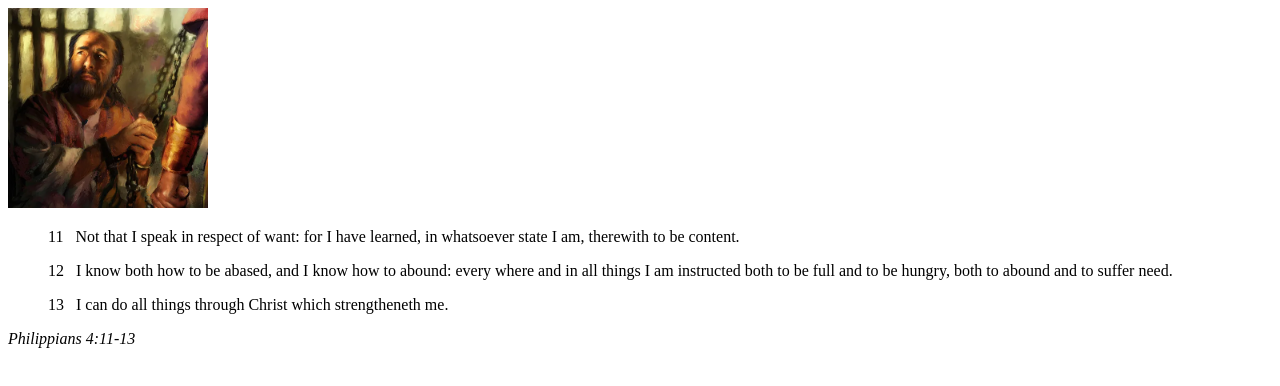
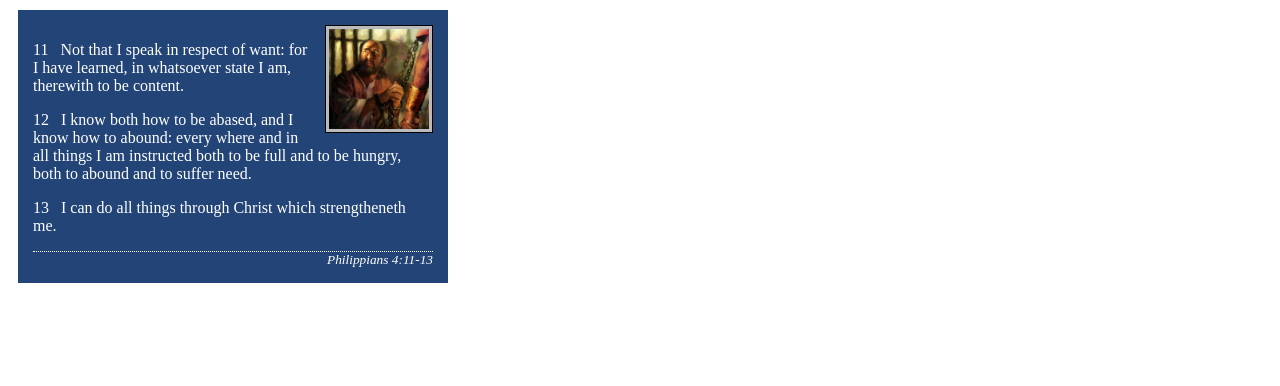
Before and after one commit to nowie205/wdd130, a plain HTML site: page week02/box-model.html in a window 1280 px wide. Drawn offline with Linux system fonts and the light colour scheme.

Commit message:
linked the box model to a css file

```diff
--- a/week02/box-model.html
+++ b/week02/box-model.html
@@ -1,21 +1,28 @@
 <!DOCTYPE html>
 <html lang="en">
+
 <head>
     <meta charset="UTF-8">
     <meta name="viewport" content="width=device-width, initial-scale=1.0">
     <title>Box Model Activity</title>
+    <link rel="stylesheet" href="styles/box-model.css">
 </head>
+
 <body>
     <main>
         <div class="callout">
-            <img src="images/apostle-paul-imprisoned.webp" alt="Paul the Apostle - Imprisoned in Rome" width="200" height="200">
+            <img src="images/apostle-paul-imprisoned.webp" alt="Paul the Apostle - Imprisoned in Rome" width="200"
+                height="200">
             <blockquote>
-                <p>11 &nbsp; Not that I speak in respect of want: for I have learned, in whatsoever state I am, therewith to be content.</p>
-                <p>12 &nbsp; I know both how to be abased, and I know how to abound: every where and in all things I am instructed both to be full and to be hungry, both to abound and to suffer need.</p>
+                <p>11 &nbsp; Not that I speak in respect of want: for I have learned, in whatsoever state I am,
+                    therewith to be content.</p>
+                <p>12 &nbsp; I know both how to be abased, and I know how to abound: every where and in all things I am
+                    instructed both to be full and to be hungry, both to abound and to suffer need.</p>
                 <p>13 &nbsp; I can do all things through Christ which strengtheneth me.</p>
             </blockquote>
             <cite>Philippians 4:11-13</cite>
         </div>
     </main>
 </body>
+
 </html>
--- a/week02/styles/box-model.css
+++ b/week02/styles/box-model.css
@@ -1,15 +1,29 @@
 .callout {
-
+    max-width: 400px;
+	margin: 10px;
+    border: 10px solid rgb(0, 0, 0 / 0.1);
+    padding: 15px;
+    background-color: #247;
+    color: #fff;
 }
 
 .callout img {
-
+    float: right;
+	margin: 0 0 10px 15px;
+    border: 1px solid #000;
+    padding: 3px;
+    background-color: #bbb;
+    width: 100px;
+    height: auto;
 }
 
 blockquote {
-
+	margin: 0;
 }
 
 cite {
-
+	display: block;
+    border-top: 1px dotted #fff;
+    text-align: right;
+    font-size: smaller;
 }
```
